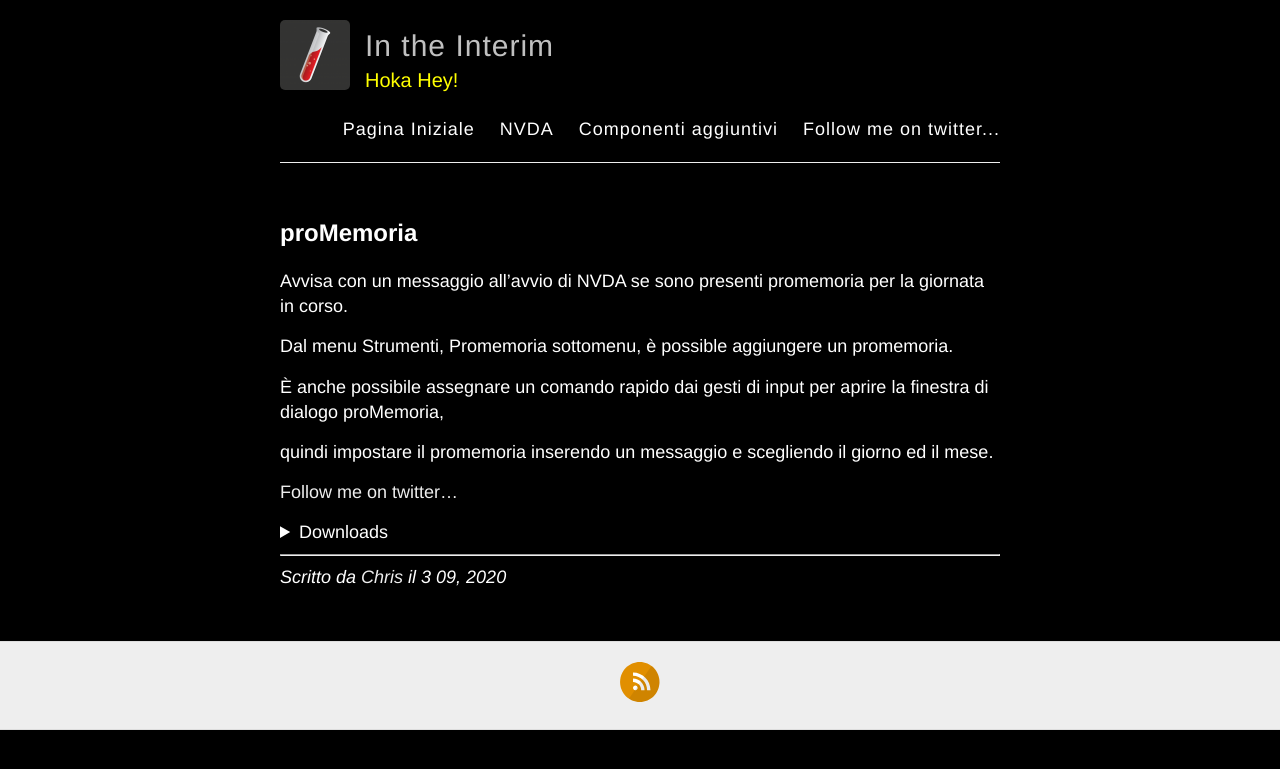
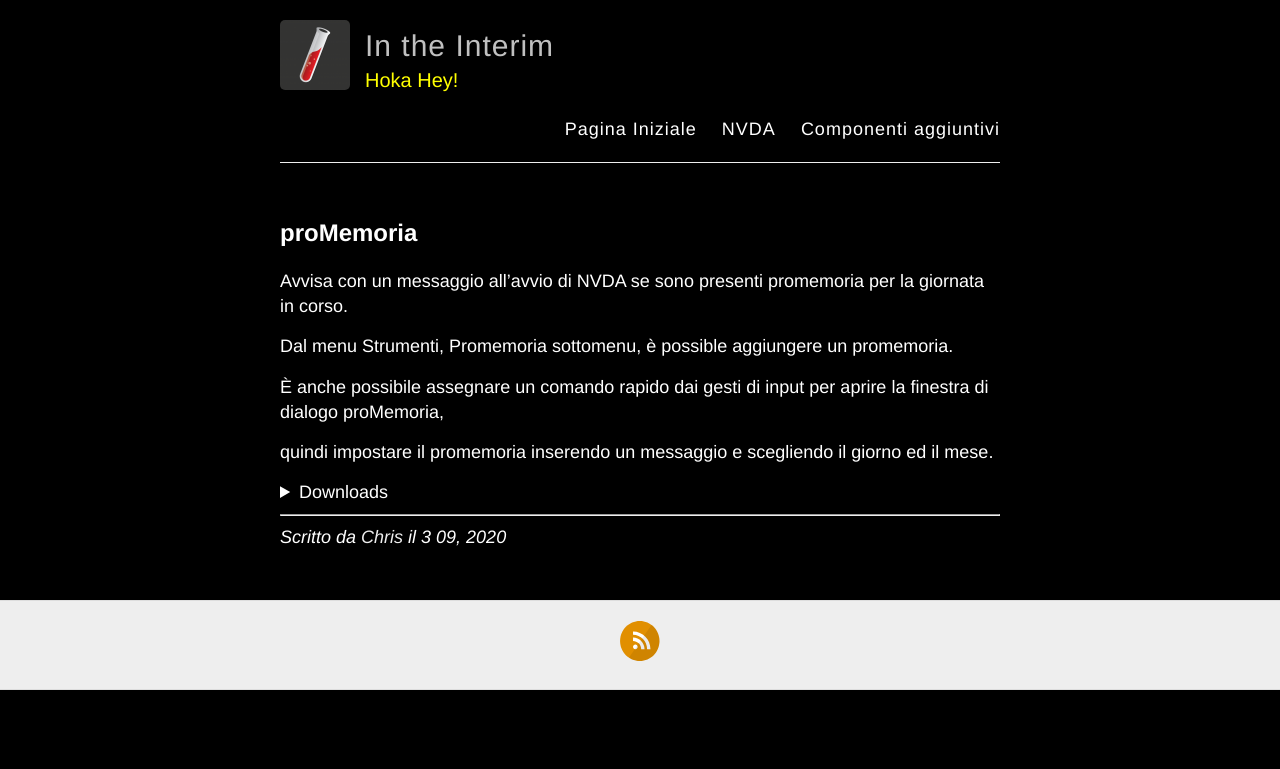
Before and after one commit to Christianlm/Christianlm.github.io, a Jekyll site: the page built from _posts/2020-9-3-promemoria.md, in a window 1280 px wide. Shown: the top 769 px of the page. Built offline with Jekyll 4.4.1, drawn with Linux system fonts in a browser that asks for light colours.

Commit message:
removed twtt contacts

```diff
--- a/_layouts/default.html
+++ b/_layouts/default.html
@@ -31,7 +31,6 @@
             <a accesskey="0" href="{{ site.baseurl }}/">Pagina Iniziale</a>
                       <a accesskey="2"  href="http://www.github.com/nvaccess/nvda" target="_blank">NVDA</a>
 						<a accesskey="1" href="https://addons.nvda-project.org">Componenti aggiuntivi</a>
-				<a href="https://twitter.com/llajta2012">Follow me on twitter...</a>
           </nav>
         </header>
       </div>
--- a/_posts/2020-9-3-promemoria.md
+++ b/_posts/2020-9-3-promemoria.md
@@ -11,8 +11,6 @@ Dal menu Strumenti, Promemoria sottomenu, è possible aggiungere un promemoria.
 È anche possibile assegnare un comando rapido dai gesti di input per aprire la finestra di dialogo proMemoria,
 
 quindi impostare il promemoria inserendo un messaggio e scegliendo il giorno ed il mese.
-
-<a href="https://twitter.com/llajta2012">Follow me on twitter...</a>
 
 <details><summary>Downloads</summary>
 <ul>
```
Also changed, not shown: _posts/2020-1-28-qrVocabulary.md (+0 -1 lines), _posts/2020-8-18-luna.md (+0 -1 lines), chris.md (+0 -1 lines).
